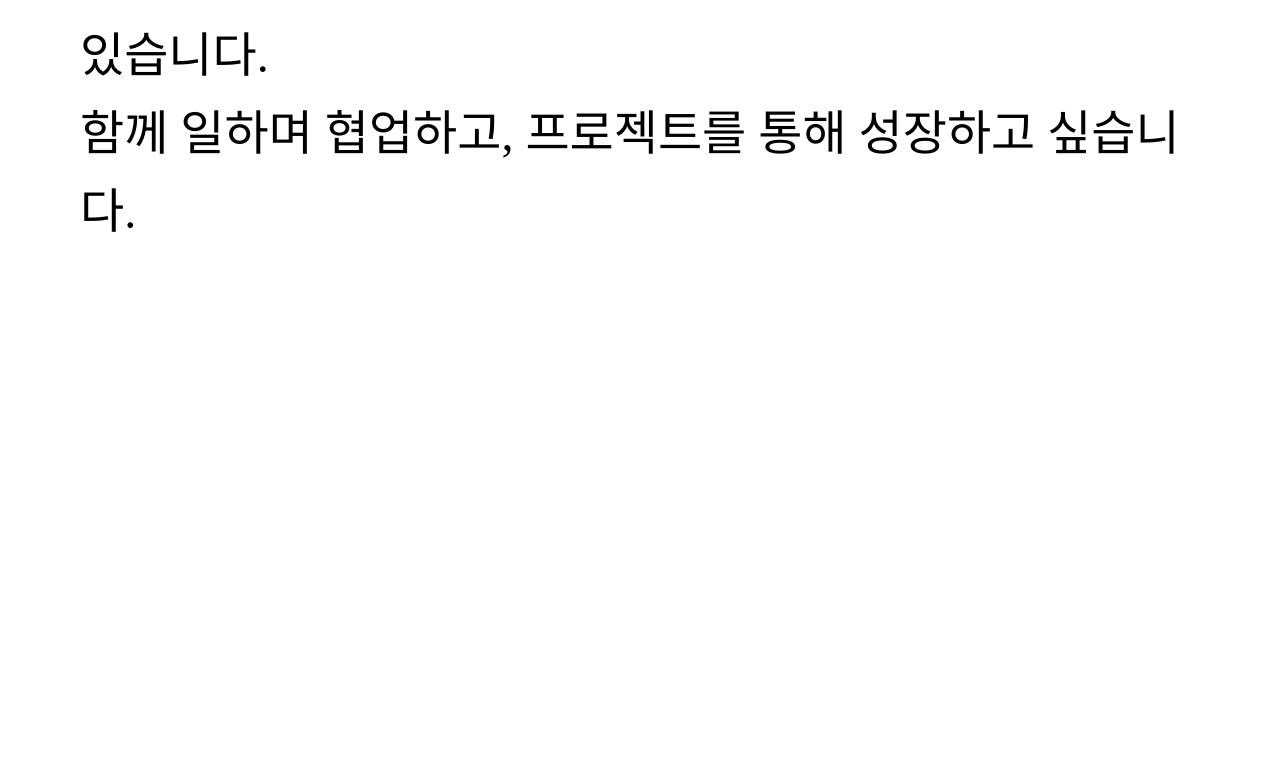
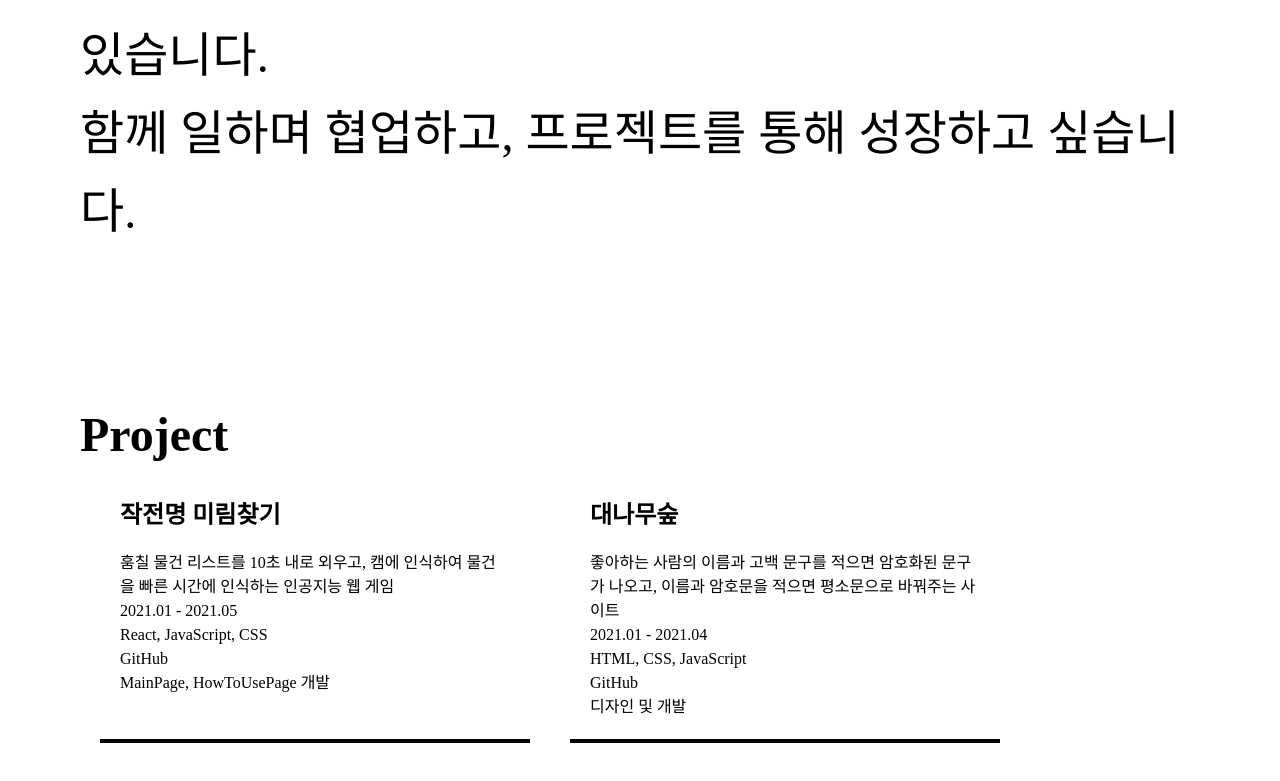
Before and after one commit to minse317/portfolio, a React (Vite) app: page / in a window 1280 px wide. Shown: the part 1269-2050 px from the top of the page. Before the commit the page ends 1600 px from the top, so only its background shows below. Built offline with nearby package versions, Linux system fonts and the light colour scheme.

Commit message:
project page

```diff
--- a/src/App.jsx
+++ b/src/App.jsx
@@ -1,12 +1,14 @@
-import './index.css';
+import './index.css'
 import Intro from './components/Intro'
 import About from './components/About'
+import Project from './components/Project'
 
 function App() {
   return (
     <>
       <Intro />
       <About />
+      <Project />
     </>
   )
 }
--- a/src/components/About.jsx
+++ b/src/components/About.jsx
@@ -2,8 +2,8 @@ import React from 'react';
 
 function About() {
   return (
-    <div className='h-screen font-noto-serif-kr text-5xl relative leading-relaxed '>
-      <div className='p-20 '>
+    <div className='h-screen text-5xl relative leading-relaxed'>
+      <div className='p-20'>
           안녕하세요. <br/>
           신입 프론트엔드 개발자 <br/>
           <b>백민세</b>입니다.
--- a/src/components/Intro.jsx
+++ b/src/components/Intro.jsx
@@ -2,7 +2,7 @@ import React from 'react';
 
 function Intro() {
   return (
-    <div className='h-screen font-noto-serif-kr text-9xl relative'>
+    <div className='h-screen text-9xl relative'>
       <div className='p-20'>BAEK MINSE</div>
       <div className='absolute right-0 bottom-0 p-20'>PORTFOLIO</div>
     </div>
--- /dev/null
+++ b/src/components/Project.jsx
@@ -0,0 +1,24 @@
+import React from 'react'
+import { project } from '../constants/Index'
+
+function Project() {
+  return (
+    <div className='p-20'>
+      <div className='text-5xl font-bold'>Project</div>
+      <div className='flex flex-wrap'>
+      {project.map((item, index) => (
+        <div key={index} className="w-[430px] border-b-4 border-[black] bg-transparent m-5 p-5">
+          <h2 className='mb-5'>{item.title}</h2>
+          <p>{item.desc}</p>
+          <p>{item.period}</p>
+          <p>{item.skill}</p>
+          <a href={item.link}>GitHub</a>
+          <p>{item.role}</p>
+        </div>
+      ))}
+      </div>
+    </div>
+  )
+}
+
+export default Project
--- /dev/null
+++ b/src/constants/Index.jsx
@@ -0,0 +1,44 @@
+export const project = [
+  {
+    title: '작전명 미림찾기',
+    desc: '훔칠 물건 리스트를 10초 내로 외우고, 캠에 인식하여 물건을 빠른 시간에 인식하는 인공지능 웹 게임',
+    period: '2021.01 - 2021.05',
+    skill: 'React, JavaScript, CSS',
+    link: 'https://github.com/minse317/Mirim_TulGi',
+    role: 'MainPage, HowToUsePage 개발'
+  },
+  {
+    title: '대나무숲',
+    desc: '좋아하는 사람의 이름과 고백 문구를 적으면 암호화된 문구가 나오고, 이름과 암호문을 적으면 평소문으로 바꿔주는 사이트',
+    period: '2021.01 - 2021.04',
+    skill: 'HTML, CSS, JavaScript',
+    link: 'https://github.com/minse317/bamboo',
+    role: '디자인 및 개발'
+  },
+  // {
+  //   title: '르네상스',
+  //   desc: '별빛신사리상권에 위치한 다양한 식당들의 메뉴의 일부분의 사진을 보여주면 그 식당을 맞추는 웹 게임',
+  //   period: '2021.01 - 2021.04',
+  //   skill: 'React, JavaScript, CSS',
+  //   link: 'https://github.com/minse317/Renaissance',
+  //   role: '디자인 및 개발'
+  // },
+  // {
+  //   title: '나의 꼬마별 일기',
+  //   desc: '오늘의 별자리 운세를 NUGU를 통해 듣고 자신의 하루가 운세에 맞게 보냈는지 일기를 쓰고, NUGU를 통해 일기를 읽을 수 있는 서비스',
+  //   period: '2020.05 - 2020.11',
+  //   skill: 'NUGU, HTML, CSS',
+  //   link: 'https://github.com/minse317/stardiary',
+  //   role: '팀장, 기획, NUGU 예상 발화, 서비스 홍보용 웹사이트'
+  // },
+  // {
+  //   title: 'MSTI',
+  //   desc: '설문을 통해 자신의 향수 취향을 알 수 있는 향수 MBTI',
+  //   period: '2020.05 - 2020.11',
+  //   skill: 'Python',
+  //   link: 'https://github.com/minse317/MSTI',
+  //   role: '설문 페이지, 결과 도출 페이지 디자인 및 개발 '
+  // },
+];
+
+export const Stack = ['javascript', 'css', 'html', 'react', 'styled-components', 'Notion', 'Github', 'Figma' ]
--- a/src/index.css
+++ b/src/index.css
@@ -1,5 +1,22 @@
-@import url('https://fonts.googleapis.com/css2?family=Noto+Serif+KR:wght@200..900&display=swap');
+@import url('https://fonts.googleapis.com/css2?family=Noto+Serif+KR:wght@400;700&display=swap');
 
 @tailwind base;
 @tailwind components;
 @tailwind utilities;
+
+h1 {
+  @apply text-5xl font-bold my-12;
+}
+
+h2 {
+  @apply text-2xl font-semibold;
+}
+
+p {
+  @apply text-base;
+}
+
+
+body {
+  @apply font-noto-serif-kr;
+}
```
